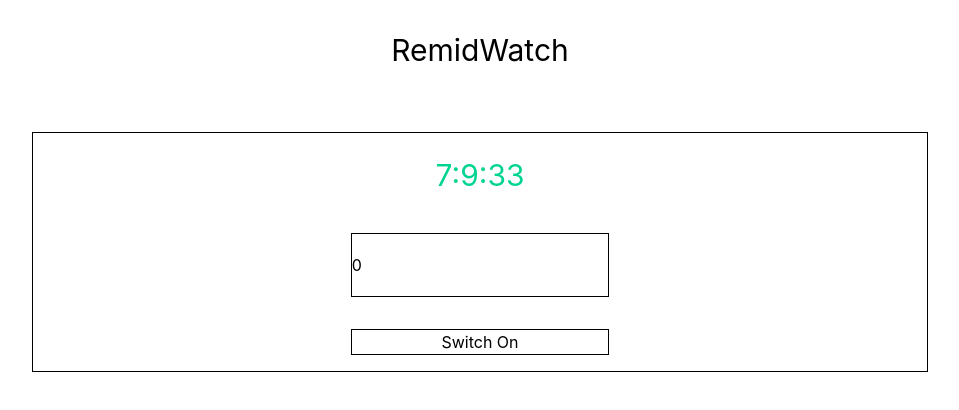
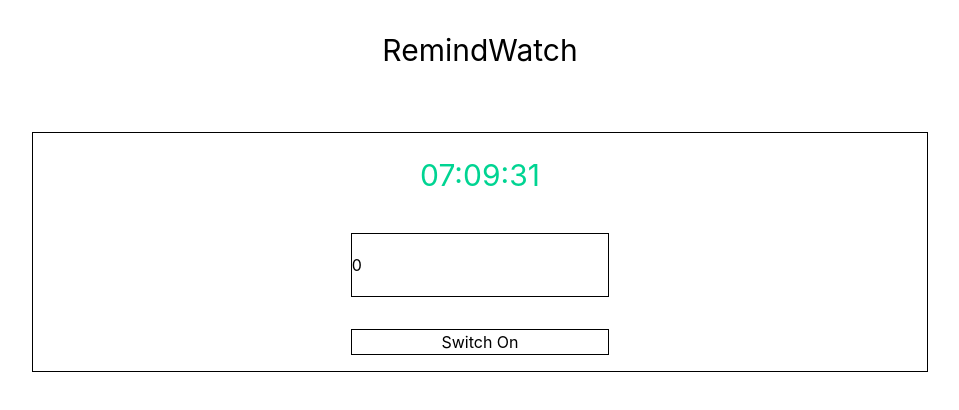
Before and after one commit to jamshidabduraxmonov/remindWatch, a React (Vite) app: page / in a window 1280 px wide. Shown: the top 410 px of the page, without its empty margins (160-1119 px from the left). Built offline with nearby package versions, Linux system fonts and the light colour scheme.

Commit message:
style: implement clock formatting (add leading zeros)

```diff
--- a/src/App.jsx
+++ b/src/App.jsx
@@ -14,12 +14,16 @@ export default function RemindWatch() {
     setInterval(()=> {
       const srcData = new Date();
 
-      const hour = srcData.getHours();
-      const min = srcData.getMinutes();
-      const sec = srcData.getSeconds();
+      let hour = srcData.getHours();
+      let min = srcData.getMinutes();
+      let sec = srcData.getSeconds();
 
-      setMinute(min);
-      setTime([hour, ':', min, ':', sec]);
+      const formatHour = hour < 10 ? "0" + hour : hour;
+      const formatMin = min < 10 ? "0" + min : min;
+      const formatSec = sec < 10 ? "0" + sec : sec;
+
+      setMinute(sec);
+      setTime([formatHour, ':', formatMin, ':', formatSec]);
     }, 1000);
 
     /*
@@ -74,7 +78,7 @@ export default function RemindWatch() {
 
   return(
     <div>
-      <h1 className="text-center py-8 text-3xl">RemidWatch</h1>
+      <h1 className="text-center py-8 text-3xl">RemindWatch</h1>
 
       <div className="border-1 w-[70%] h-auto m-auto my-8 flex flex-col gap-8 p-4  ">
         <h1 className='text-center py-2 text-emerald-400 text-3xl'>{time}</h1>
```
